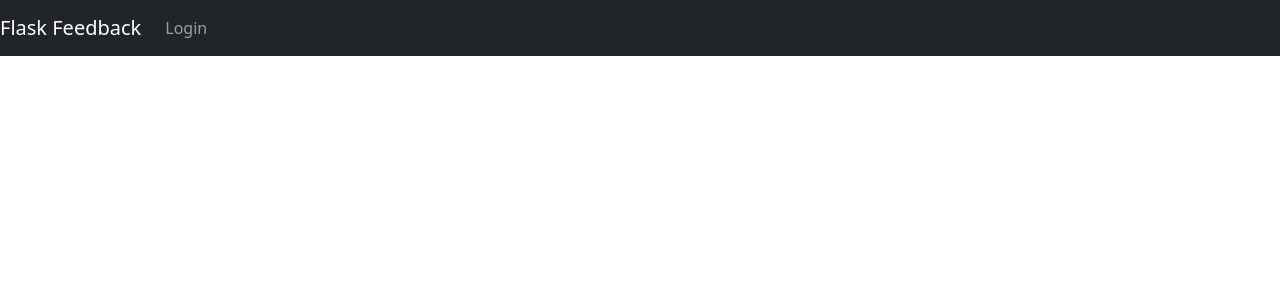
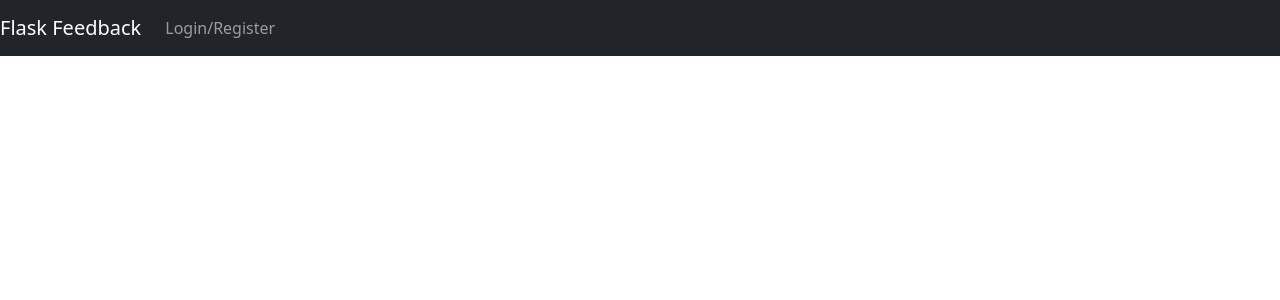
Before and after one commit to CAWittMN/flask-feedback, a Flask app: page / in a window 1280 px wide. Shown: the top 300 px of the page. Run offline with Flask 3, Linux system fonts and the light colour scheme.

Commit message:
change login text

```diff
--- a/templates/base.html
+++ b/templates/base.html
@@ -20,7 +20,7 @@
           {% if 'username' in session %}
           <a class="nav-link" href="/logout">Logout</a>
           {% else %}
-          <a class="nav-link" href="/login">Login</a>
+          <a class="nav-link" href="/login">Login/Register</a>
           {% endif %}
         </li>
       </ul>
```
